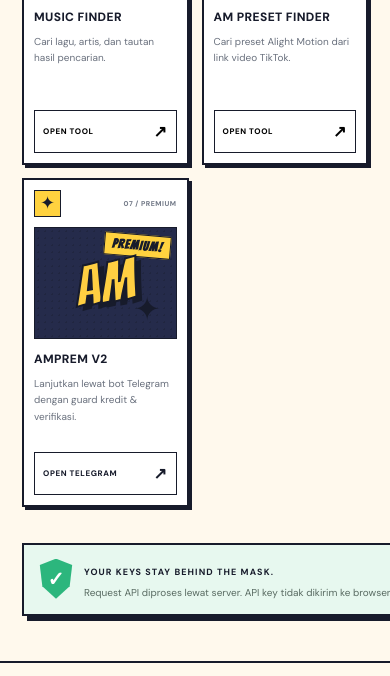
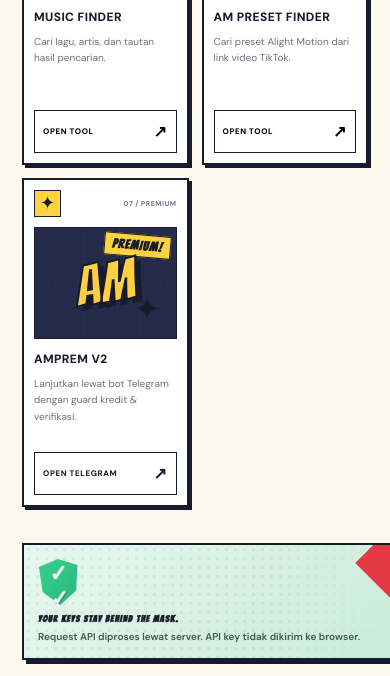
Before and after one commit to Lyynaley01/xavrels-multitools, a website: page public/index.html in a window 390 px wide. Shown: the part 1873-2549 px from the top of the page. Drawn offline with Linux system fonts and the light colour scheme; no server answers.

Commit message:
style: redesign safety-strip biar lebih komik & proporsional

```diff
--- a/public/style.css
+++ b/public/style.css
@@ -108,11 +108,165 @@ h1 span{color:var(--red);-webkit-text-stroke:1px var(--ink);text-shadow:3px 4px
 
 
 /* ============ SAFETY & FOOTER ============ */
-.safety-strip{width:100%;max-width:1144px;margin:0 auto 70px;padding:20px 22px;border:2px solid var(--ink);background:#e7f8ef;display:flex;align-items:center;gap:15px;box-shadow:5px 5px 0 var(--ink)}
-.shield{width:36px;height:40px;display:grid;place-items:center;background:#2cb67d;color:white;clip-path:polygon(50% 0,95% 16%,88% 69%,50% 100%,12% 69%,5% 16%);font-size:20px;font-weight:900;flex-shrink:0}
-.safety-strip strong{font-size:10px;letter-spacing:1.1px}
-.safety-strip p{margin:5px 0 0;font-size:11px;color:#596b62}
-.safe-tag{margin-left:auto;font-size:8px;letter-spacing:1px;font-weight:900;background:white;border:1px solid var(--ink);padding:7px 9px;white-space:nowrap}
+/* ===== SAFETY STRIP (komik style) ===== */
+.safety-strip{
+  width:100%;
+  max-width:1144px;
+  margin:0 auto 70px;
+  padding:22px 26px;
+  border:2px solid var(--ink);
+  background:
+    linear-gradient(135deg, #e7f8ef 0%, #d7f0e2 55%, #c9ecd8 100%);
+  display:flex;
+  align-items:center;
+  gap:18px;
+  box-shadow:6px 6px 0 var(--ink);
+  position:relative;
+  overflow:hidden;
+  isolation:isolate;
+}
+
+/* Decorative dots pattern di background */
+.safety-strip::before{
+  content:"";
+  position:absolute;
+  inset:0;
+  background-image:radial-gradient(#2cb67d33 1.5px, transparent 1.5px);
+  background-size:9px 9px;
+  opacity:.55;
+  pointer-events:none;
+  z-index:0;
+  mask-image:linear-gradient(90deg, #000 0%, #000 60%, transparent 100%);
+}
+
+/* Accent corner merah (comic vibe) */
+.safety-strip::after{
+  content:"";
+  position:absolute;
+  top:-10px;
+  right:-10px;
+  width:70px;
+  height:70px;
+  background:var(--red);
+  transform:rotate(45deg);
+  z-index:0;
+  pointer-events:none;
+}
+
+/* Shield icon — dibikin lebih tegas */
+.shield{
+  position:relative;
+  z-index:1;
+  width:48px;
+  height:52px;
+  display:grid;
+  place-items:center;
+  background:linear-gradient(135deg, #35d18a 0%, #2cb67d 100%);
+  color:#fff;
+  clip-path:polygon(50% 0, 96% 15%, 90% 70%, 50% 100%, 10% 70%, 4% 15%);
+  font-size:24px;
+  font-weight:900;
+  flex-shrink:0;
+  filter:drop-shadow(3px 3px 0 var(--ink));
+  transform:rotate(-4deg);
+}
+.shield::after{
+  content:"✓";
+  font-size:22px;
+  line-height:1;
+  text-shadow:1px 1px 0 rgba(0,0,0,.25);
+}
+
+/* Text wrapper */
+.safety-strip > div:not(.shield){
+  position:relative;
+  z-index:1;
+  flex:1 1 auto;
+  min-width:0;
+}
+.safety-strip strong{
+  display:block;
+  font-family:"Bangers", cursive;
+  font-size:18px;
+  letter-spacing:1.4px;
+  color:var(--ink);
+  line-height:1.1;
+  margin-bottom:4px;
+  -webkit-text-stroke:.3px var(--ink);
+}
+.safety-strip p{
+  margin:0;
+  font-size:12px;
+  line-height:1.55;
+  color:#3f5a4d;
+  font-weight:600;
+  max-width:560px;
+}
+
+/* Tag "SERVER-SIDE API" — dibikin kayak stiker komik */
+.safe-tag{
+  position:relative;
+  z-index:1;
+  margin-left:auto;
+  flex-shrink:0;
+  font-family:"Bangers", cursive;
+  font-size:13px;
+  letter-spacing:1.2px;
+  background:var(--yellow);
+  color:var(--ink);
+  border:2px solid var(--ink);
+  padding:8px 12px;
+  white-space:nowrap;
+  box-shadow:3px 3px 0 var(--ink);
+  transform:rotate(3deg);
+}
+
+/* ===== RESPONSIVE 900 ===== */
+@media(max-width:900px){
+  .safety-strip{
+    margin-left:28px;
+    margin-right:28px;
+  }
+}
+
+/* ===== RESPONSIVE 620 ===== */
+@media(max-width:620px){
+  .safety-strip{
+    margin:0 22px 45px;
+    padding:18px 18px;
+    flex-direction:column;
+    align-items:flex-start;
+    gap:14px;
+    box-shadow:4px 4px 0 var(--ink);
+  }
+  .safety-strip::after{
+    width:52px;
+    height:52px;
+    top:-8px;
+    right:-8px;
+  }
+  .shield{
+    width:42px;
+    height:46px;
+    font-size:22px;
+    transform:rotate(-3deg);
+  }
+  .safety-strip strong{
+    font-size:16px;
+    letter-spacing:1.2px;
+  }
+  .safety-strip p{
+    font-size:11px;
+    line-height:1.5;
+  }
+  .safe-tag{
+    display:inline-block;
+    margin-left:0;
+    font-size:11px;
+    padding:6px 10px;
+    transform:rotate(-2deg);
+  }
+}
 footer{width:100%;max-width:100vw;border-top:2px solid var(--ink);padding:24px clamp(20px,6vw,92px);display:flex;align-items:center;justify-content:space-between;gap:15px;font-size:8px;letter-spacing:1.2px;font-weight:800;color:#69707d}
 .footer-brand{color:var(--ink);font-size:13px}
 .footer-brand .brand-mark{width:32px;height:32px;font-size:23px}
```
